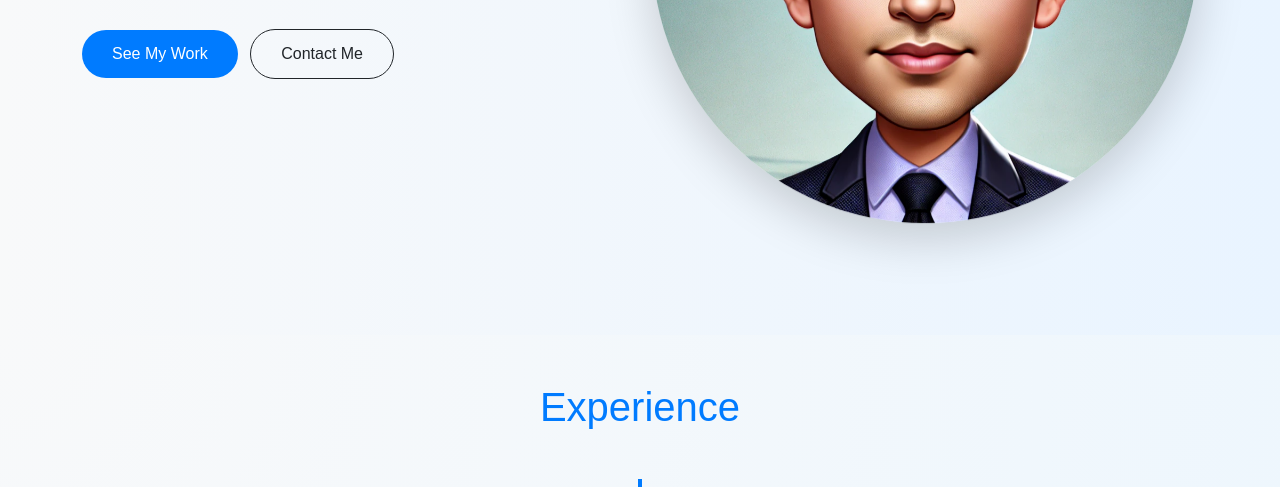
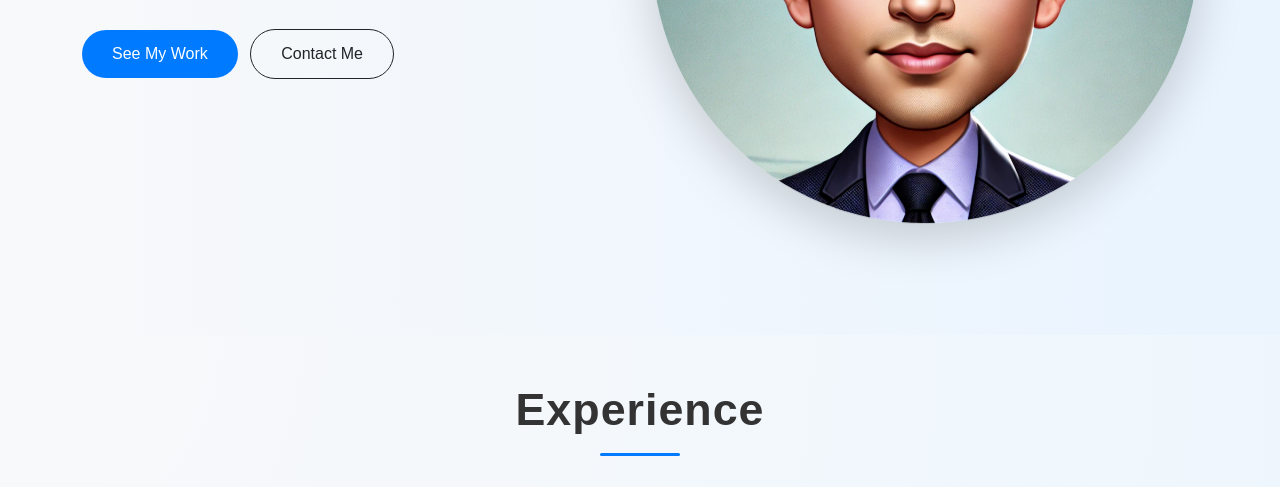
Before and after one commit to shaunakc1998/portfolio, a plain HTML site: page public/index.html in a window 1280 px wide. Shown: the part 465-952 px from the top of the page. Drawn offline with nearby package versions, Linux system fonts and the light colour scheme.

Commit message:
Modified Titles

```diff
--- a/public/style.css
+++ b/public/style.css
@@ -275,10 +275,24 @@ section {
 }
 
 .section-title {
-  font-size: 2.5rem;
-  color: #007bff;
+  font-size: 2.8rem; /* Slightly larger than default */
+  color: #333; /* Darker text color for better contrast */
   text-align: center;
-  margin-bottom: 2rem;
+  font-weight: 700; /* Bold for emphasis */
+  letter-spacing: 1px; /* Slight letter spacing for a clean look */
+  margin-bottom: 3rem; /* Extra space below heading */
+  position: relative; /* So the decorative line can be positioned */
+}
+
+/* Optional decorative line under the title */
+.section-title::after {
+  content: "";
+  display: block;
+  width: 80px;
+  height: 3px;
+  background: #007bff; /* Matches your brand color */
+  margin: 1rem auto 0; /* Centers the line and adds top margin */
+  border-radius: 5px; /* Smooth corners for a modern look */
 }
 
 .timeline {
```
